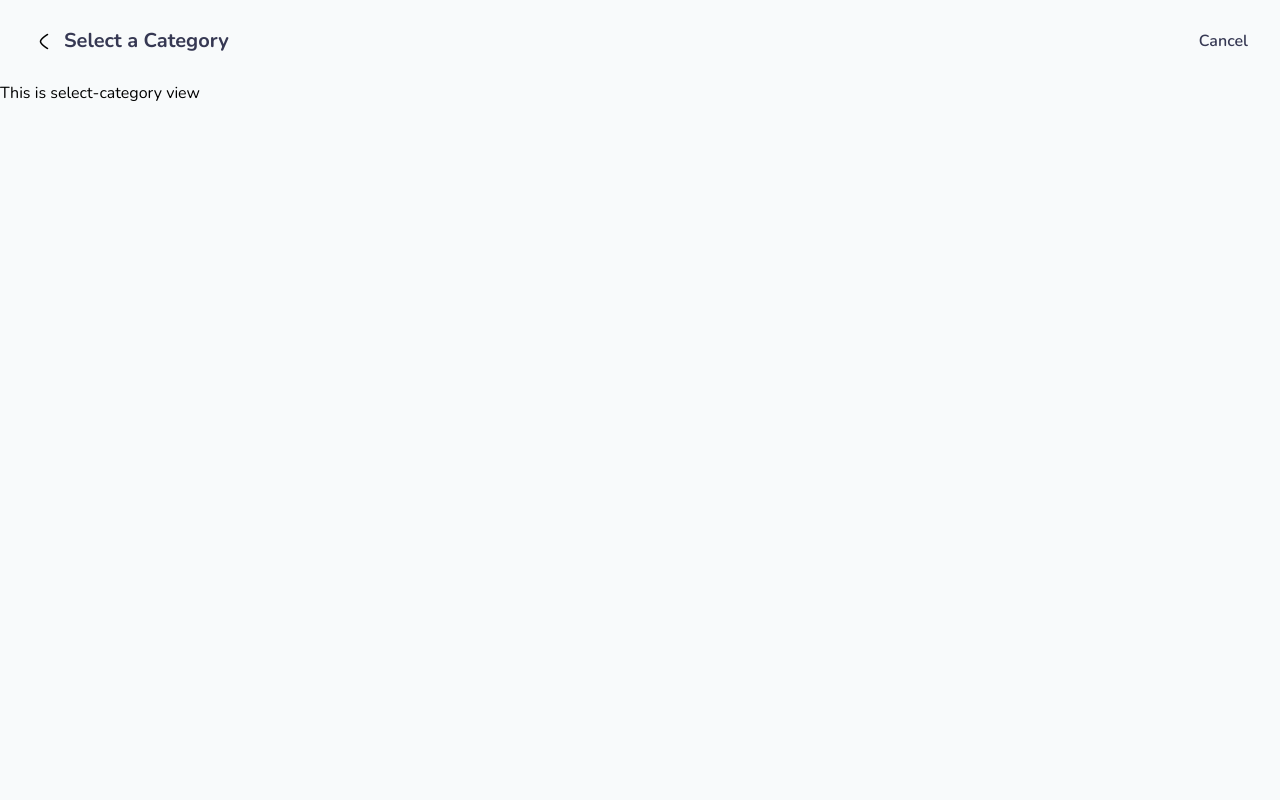
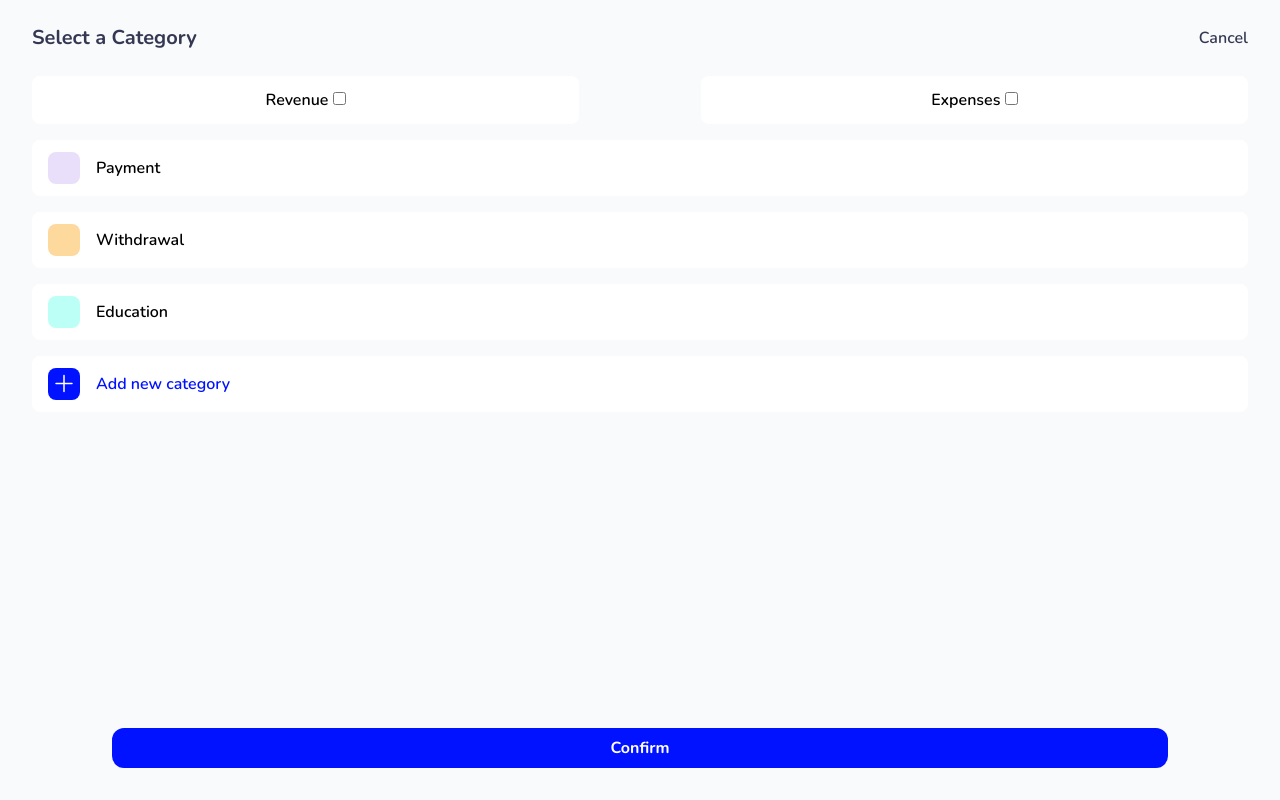
Before and after one commit to phuonghight/Money-Manager, a Vue app: page /select-category in a window 1280 px wide. Built offline with nearby package versions, Linux system fonts and the light colour scheme; no server answers; sample sign-in values are in the browser's storage.

Commit message:
commit to go to bed:(

```diff
--- a/src/components/Header.vue
+++ b/src/components/Header.vue
@@ -5,7 +5,7 @@ import { auth, firestore } from '@/config/firebase';
 import { addDoc, collection } from '@firebase/firestore';
 import { useSubmitForm } from '@/stores/useSubmitForm';
 
-const { formdata, onSubmit } = useSubmitForm();
+const { formdata } = useSubmitForm();
 
 const route = useRoute();
 const router = useRouter();
@@ -31,6 +31,7 @@ const onClick = async () => {
     }
   } else if (header.value.traning.method === 'cancelSelectCategory') {
     console.log('cancel select category');
+    goBack();
   }
 };
 </script>
--- a/src/router/index.js
+++ b/src/router/index.js
@@ -154,9 +154,7 @@ const router = createRouter({
       meta: {
         footer: false,
         header: {
-          leading: {
-            'go-back': true
-          },
+          leading: {},
           title: 'Select a Category',
           traning: {
             text: 'Cancel',
--- /dev/null
+++ b/src/stores/categoriesStore.js
@@ -0,0 +1,50 @@
+import { ref } from 'vue';
+import { defineStore } from 'pinia';
+
+export const categoriesStore = defineStore('categories', () => {
+  const categories = ref([
+    {
+      color: '#e9dffa',
+      name: 'Payment',
+      isSelected: false
+    },
+    {
+      color: '#fed99d',
+      name: 'Withdrawal',
+      isSelected: false
+    },
+    {
+      color: '#bcfff6',
+      name: 'Education',
+      isSelected: false
+    }
+  ]);
+
+  const changeSelected = (name) => {
+    categories.value.forEach((t) => {
+      t.isSelected = name === t.name ? !t.isSelected : false;
+    });
+  };
+
+  const addNewCategory = (category) => {
+    try {
+      if (categories.value.some((cat) => cat.name == category.name))
+        throw new Error(
+          `The category with name: ${category.name} is exist!!! Please try another name`
+        );
+      categories.value.push(category);
+    } catch (error) {
+      alert(error);
+    }
+  };
+
+  const resetSelected = () => {
+    categories.value.forEach((cat) => {
+      cat.isSelected = false;
+    });
+  };
+
+  const delCategory = (name) => {};
+
+  return { categories, changeSelected, addNewCategory, resetSelected };
+});
--- a/src/stores/useSubmitForm.js
+++ b/src/stores/useSubmitForm.js
@@ -1,4 +1,4 @@
-import { ref, computed } from 'vue';
+import { ref } from 'vue';
 import { defineStore } from 'pinia';
 
 export const useSubmitForm = defineStore('submit-form', () => {
--- a/src/views/new-transaction-more-details.vue
+++ /dev/null
@@ -1,3 +0,0 @@
-<template>
-  <div>This is new transaction more details view</div>
-</template>
--- a/src/views/new-transaction.vue
+++ b/src/views/new-transaction.vue
@@ -1,13 +1,17 @@
 <script setup>
+import { categoriesStore } from '@/stores/categoriesStore';
 import { useSubmitForm } from '@/stores/useSubmitForm';
-import { ref, watchEffect } from 'vue';
+import { computed, ref, watchEffect } from 'vue';
 
 const isMoreDetails = ref(false);
 
-let { formdata, onSubmit } = useSubmitForm();
+const { formdata } = useSubmitForm();
+
+const { categories } = categoriesStore();
+const target = computed(() => categories.find((cat) => cat.isSelected));
 
 const total = ref('');
-const category = ref('');
+const name = ref('');
 const note = ref('');
 const location = ref('');
 const withPerson = ref('');
@@ -19,24 +23,31 @@ const time = ref(
 );
 
 const onAddNewTransaction = () => {
+  console.log(target.value);
   const transaction = {
     total: total.value,
-    category: category.value,
     note: note.value,
+    name: name.value,
+    category: {
+      color: target.value?.color,
+      name: target.value?.name
+    },
     time: time.value,
-    location: location.value,
-    withPerson: withPerson.value
+    location: location.value || '',
+    withPerson: withPerson.value || ''
   };
+
   formdata.value = transaction;
+  console.log(formdata.value);
 };
 
 watchEffect(() => {
-  onSubmit(onAddNewTransaction);
+  onAddNewTransaction();
 });
 </script>
 
 <template>
-  <form action="" @submit.prevent="onAddNewTransaction">
+  <form action="">
     <div class="row px-8 py-4 mx-auto bg-white rounded-lg">
       <label for="total">
         <div class="flex justify-between items-center">
@@ -57,19 +68,19 @@ watchEffect(() => {
         </div>
       </label>
 
-      <label for="category">
+      <label for="name">
         <div class="flex justify-between items-center">
           <div class="w-12 text-right">
-            <div class="w-8 h-8 bg-red rounded-full inline-block"></div>
+            <i class="t2ico t2ico-presentation text-2xl"></i>
           </div>
           <div class="border-b py-2 border-b-gray-200 ml-5 flex flex-col flex-1">
             <input
               type="text"
-              name="category"
-              id="category"
-              class="outline-none text-2xl text-dark w-full bg-white"
-              placeholder="Select a category"
-              v-model="category"
+              name="name"
+              id="name"
+              class="outline-none text-xl text-dark w-full bg-white"
+              placeholder="Name"
+              v-model="name"
             />
           </div>
         </div>
@@ -92,6 +103,23 @@ watchEffect(() => {
           </div>
         </div>
       </label>
+
+      <router-link
+        :to="{ name: 'SelectCategory', params: {} }"
+        class="flex justify-between items-center"
+      >
+        <div class="w-12 text-right">
+          <div
+            class="w-8 h-8 rounded-full inline-block"
+            :style="{ backgroundColor: target ? target.color : '#F28080' }"
+          ></div>
+        </div>
+        <div class="w-full border-b py-2 border-b-gray-200 ml-5 flex flex-col flex-1">
+          <div class="outline-none text-2xl text-dark w-full bg-white">
+            {{ target?.name || 'Select a category' }}
+          </div>
+        </div>
+      </router-link>
 
       <label for="time">
         <div class="flex justify-between items-center">
--- a/src/views/select-category.vue
+++ b/src/views/select-category.vue
@@ -1,3 +1,96 @@
+<script setup>
+import { ref } from 'vue';
+import { categoriesStore } from '@/stores/categoriesStore';
+
+const { categories, changeSelected } = categoriesStore();
+
+const onChangeCategory = (category) => {
+  changeSelected(category.name);
+  console.log(categories);
+};
+
+const types = ref([
+  {
+    type: 'revenue',
+    isChecked: false
+  },
+  {
+    type: 'expenses',
+    isChecked: false
+  }
+]);
+
+const changeTypeTransaction = (type) => {
+  types.value.forEach((t) => {
+    t.isChecked = t.type === type ? !t.isChecked : false;
+  });
+  console.log(types.value);
+};
+
+const submitSelectCategory = () => {
+
+};
+</script>
+
 <template>
-  <div>This is select-category view</div>
+  <div class="container">
+    <div class="row px-8 mx-auto">
+      <div class="mb-4 flex items-center justify-between">
+        <label
+          v-for="type in types"
+          :key="type.type"
+          :for="type.type"
+          class="text-center font-semibold bg-white rounded-lg py-3 w-[45%]"
+          :class="{ 'text-primary': type.isChecked }"
+        >
+          {{ type.type.charAt(0).toUpperCase() + type.type.slice(1) }}
+          <input
+            type="checkbox"
+            name=""
+            :id="type.type"
+            @change="changeTypeTransaction(type.type)"
+            :checked="type.isChecked"
+          />
+        </label>
+      </div>
+    </div>
+
+    <div class="col px-8 mx-auto">
+      <label
+        v-for="category in categories"
+        :key="category.name"
+        :for="category.name"
+        class="w-full pl-4 py-3 mb-4 flex items-center bg-white rounded-lg"
+        :class="{ 'border border-primary': category.isSelected }"
+      >
+        <div class="w-8 h-8 rounded-lg" :style="{ backgroundColor: category.color }"></div>
+        <div class="font-semibold ml-4" :class="{ 'text-primary': category.isSelected }">
+          {{ category.name }}
+        </div>
+        <input
+          type="radio"
+          :id="category.name"
+          :checked="category.isSelected"
+          @click="onChangeCategory(category)"
+          hidden
+        />
+      </label>
+    </div>
+
+    <div class="col px-8 mx-auto">
+      <button class="w-full pl-4 py-3 mb-4 flex items-center bg-white rounded-lg">
+        <div class="w-8 h-8 rounded-lg bg-primary flex items-center justify-center">
+          <i class="t2ico t2ico-plus text-white text-2xl"></i>
+        </div>
+        <span class="font-semibold ml-4 text-primary">Add new category</span>
+      </button>
+    </div>
+  </div>
+
+  <button
+    class="absolute bottom-8 left-28 right-28 py-2 rounded-xl bg-primary text-white font-bold"
+    @click="submitSelectCategory"
+  >
+    Confirm
+  </button>
 </template>
--- a/tailwind.config.js
+++ b/tailwind.config.js
@@ -8,6 +8,8 @@ module.exports = {
         primary: '#0012FF',
         green: '#67D4CA',
         red: '#F28080',
+        'gray-primary': '#9e9e9f',
+        'dark-light': '#e1e1e1',
         'bg-primary': '#f8fafb'
       }
     }
```
Also changed, not shown: 1 other file (tests, documents, lock files or other folders).
